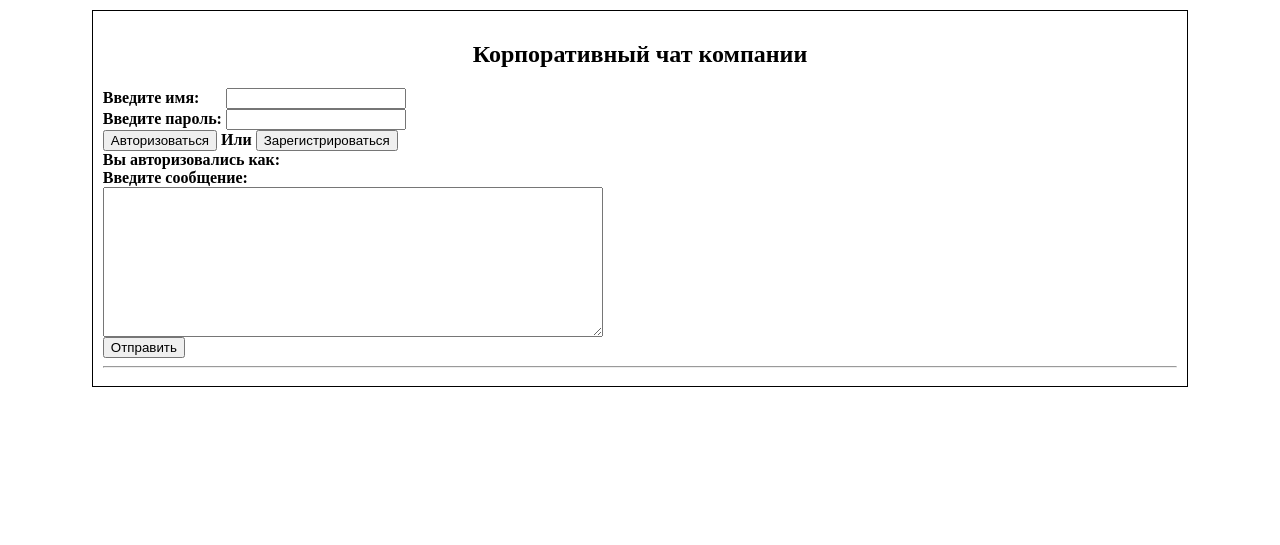
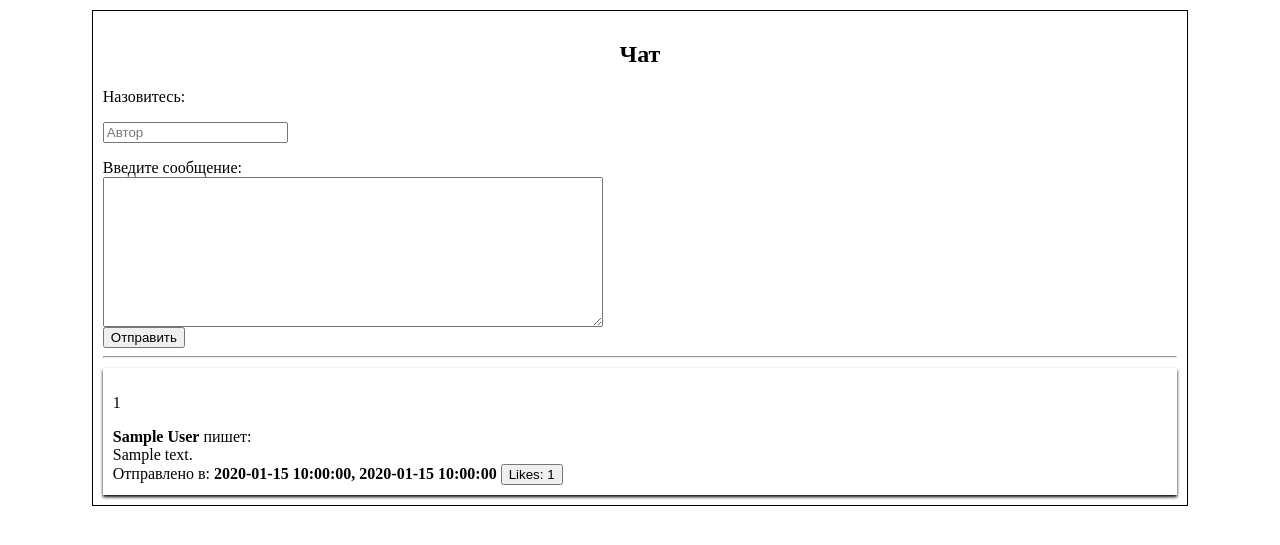
Before and after one commit to pisarjevsky/moohii, a PHP site: page / in a window 1280 px wide. Shown: the top 545 px of the page. Run offline with PHP 8.4, Linux system fonts and the light colour scheme; tables that the repository leaves empty or names only in its code hold one stand-in row (values such as "Sample post").

Commit message:
Correct init

```diff
--- a/conn.php
+++ b/conn.php
@@ -1,7 +1,5 @@
-<?
-
-$conn = mysqli_connect('localhost', 'pisarjevsky', '123qwer', 'news');
-mysqli_set_charset($db_connect,"utf8");
+<?php
+$conn = mysqli_connect("localhost", "root", "", "news");
+mysqli_set_charset($conn,"utf8");
 if(!$conn) exit('MySQL Err');
-
 ?>
--- a/index.php
+++ b/index.php
@@ -1,28 +1,27 @@
 <html>
 <head>
-<title>Корпоративный чат</title>
+<title>Чат</title>
 <script src="jquery.js" type="text/javascript"></script>
 <script src="js.js" type="text/javascript"></script>
 <link rel="stylesheet" type="text/css" href="style.css">
 </head>
 <body>
-<div id='window'>
-<h2 align='center'>Корпоративный чат компании</h2>
-<div id="win1">
-	<b>Введите имя:&nbsp;</b><input id="txtName" type="text"/>&nbsp;
-	<br>
-	<b>Введите пароль:&nbsp;<b><input id="txtPass" type="text"/><br>
-	<button id="btnLogin">Авторизоваться</button> Или <button id="btnLoginNew">Зарегистрироваться</button>
-</div>
-<div id="win2">
-	<span id="autorize">Вы авторизовались как: </span><div id="active"></div><br>
+    <div id='window'>
+    <h2 align='center'>Чат</h2>
+    <div id="win2">
+
+    <span>Назовитесь:</span><br>
+    <p><input type="text" name="author" id="author" placeholder="Автор"></p>
 	<span>Введите сообщение:</span><br>
 	<textarea id="txtMessage"></textarea>
 	<br>
 	<button id="btnSend">Отправить</button>
 	<hr>
 	<div id="messages"></div>
+
 </div>
+        <?php require "show.php";?>
 </div>
+
 </body>
 </html>
--- a/js.js
+++ b/js.js
@@ -1,19 +1,15 @@
 $(function(){
-	var login = "";
-$('#win2').css("display","block");
-	//Послать сообщение
+
 	$('#btnSend').click(function(event){
-		var name = $('#txtName').val();
-		var msg = $('#txtMessage').val();
+		var author = $('#author').val();
+		var message = $('#txtMessage').val();
 
 		$.ajax({
 				type:"POST",
 				url:"messageSave.php",
-				data: ({name:name, msg:msg}),
-				success:function(msg){
-					if(msg==1){
+				data: ({"message":message, "author":author,}),
+				success:function(message){
 						$('#txtMessage').val("");
-					}
 					$.ajax({
 						url:"show.php",
 						success:function(html){
@@ -22,18 +18,7 @@ $('#win2').css("display","block");
 					});
 				}
 			});
-        setInterval(showMess,10);
+        setInterval(showMess,10000);
 	});
 
-
-
-	function showMess(){
-		$.ajax({
-			type:"POST",
-			url:"show.php",
-			success:function(html){
-				$('#messages').html(html);
-			}
-		});
-	}
 });
--- a/show.php
+++ b/show.php
@@ -1,20 +1,50 @@
 <?php
-include("conn.php");
-
-//Выбираем сообщения
+require("conn.php");
+session_start();
 
 $query = mysqli_query($conn, "SELECT * FROM `mess` ORDER BY `id` desc");
+$row_likes = mysqli_fetch_assoc(mysqli_query($conn, "SELECT * FROM `likes` ORDER BY `id` desc"));
 
 while($row = mysqli_fetch_assoc($query)){
-	$msg = $row['message'];
-
+	$id = $row['id'];
+	$message = $row['message'];
+	$author = $row['author'];
+	$time = $row['time'];
+	$date = $row['date'];
+    if($id==$row_likes['id_mess'])
+    $like_Count = $row_likes['count'];
 	echo "
 	<div id='message'>
-	<b>Name пишет:</b>
+    <p id='id' style=\"display:block;\">$id</p>
+	<b>$author</b> пишет:
 	<br>
-	$msg
-	</div>
-	";
+	$message
+    <br>
+    Отправлено в: <b>$time, $date</b>
+    <button class='likeButton'>Likes: $like_Count</button>
+	</div>";
 };
 
 ?>
+
+<script>
+    /*var sendLikeRequest = function(id) {
+    alert(id);
+};
+
+ $(document).on('click', '.likeButton', function(e) {
+  //e.preventDefault();
+    sendLikeRequest($(this).data('id'));
+
+
+
+})*/
+    	var a = "<?php echo $id ?>";
+    alert (a);
+    $('.likeButton').click(function(event){
+    var id = $('#id').val();
+        var elem = document.getElementById('message');
+     alert (id);
+        alert (elem);
+    });
+</script>
```
Also changed, not shown: messageSave.php (+12 -15 lines).
